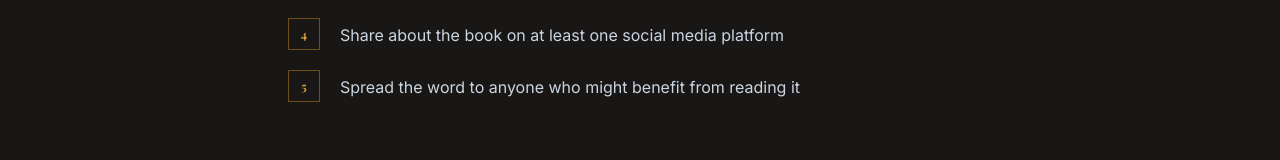
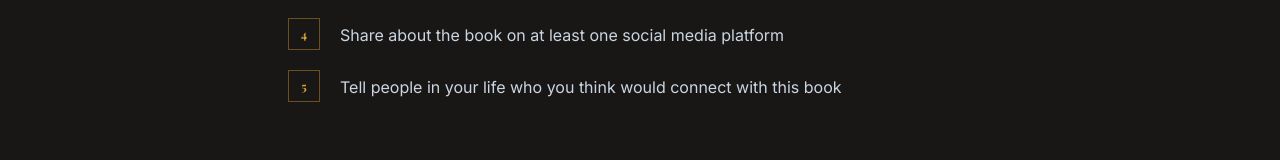
Before and after one commit to byomes/wcky, a Next.js app: page /arc in a window 1280 px wide. Shown: the part 715-875 px from the top of the page. Built offline with nearby package versions, Linux system fonts and the light colour scheme; a web font is replaced by a local one.

Commit message:
fix: reword 5th ARC commitment on public signup page

```diff
--- a/src/app/arc/page.tsx
+++ b/src/app/arc/page.tsx
@@ -12,7 +12,7 @@ const commitments = [
   'Read the book before the launch date',
   'Post an honest review on Amazon on launch day',
   'Share about the book on at least one social media platform',
-  'Spread the word to anyone who might benefit from reading it',
+  'Tell people in your life who you think would connect with this book',
 ]
 
 export default function ArcPage() {
```
